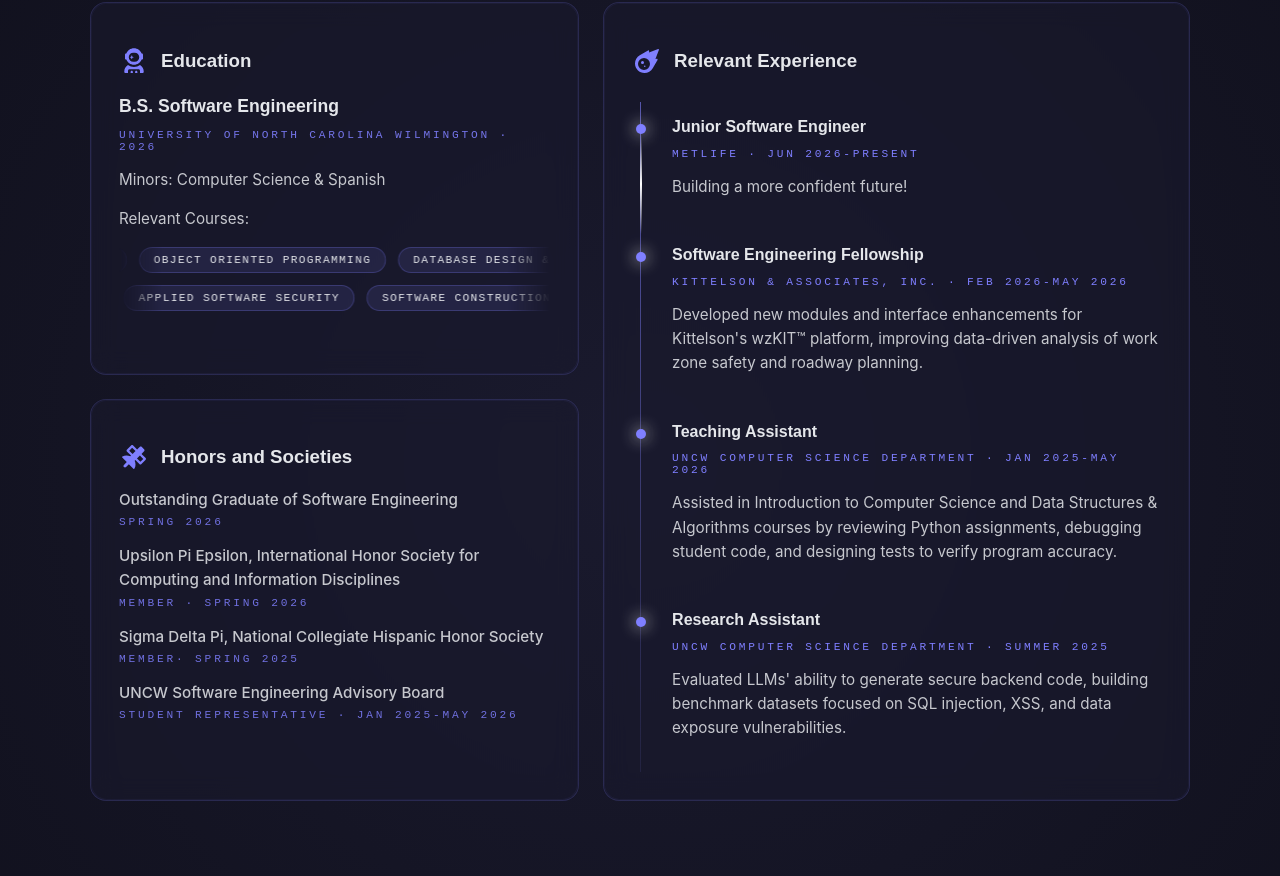
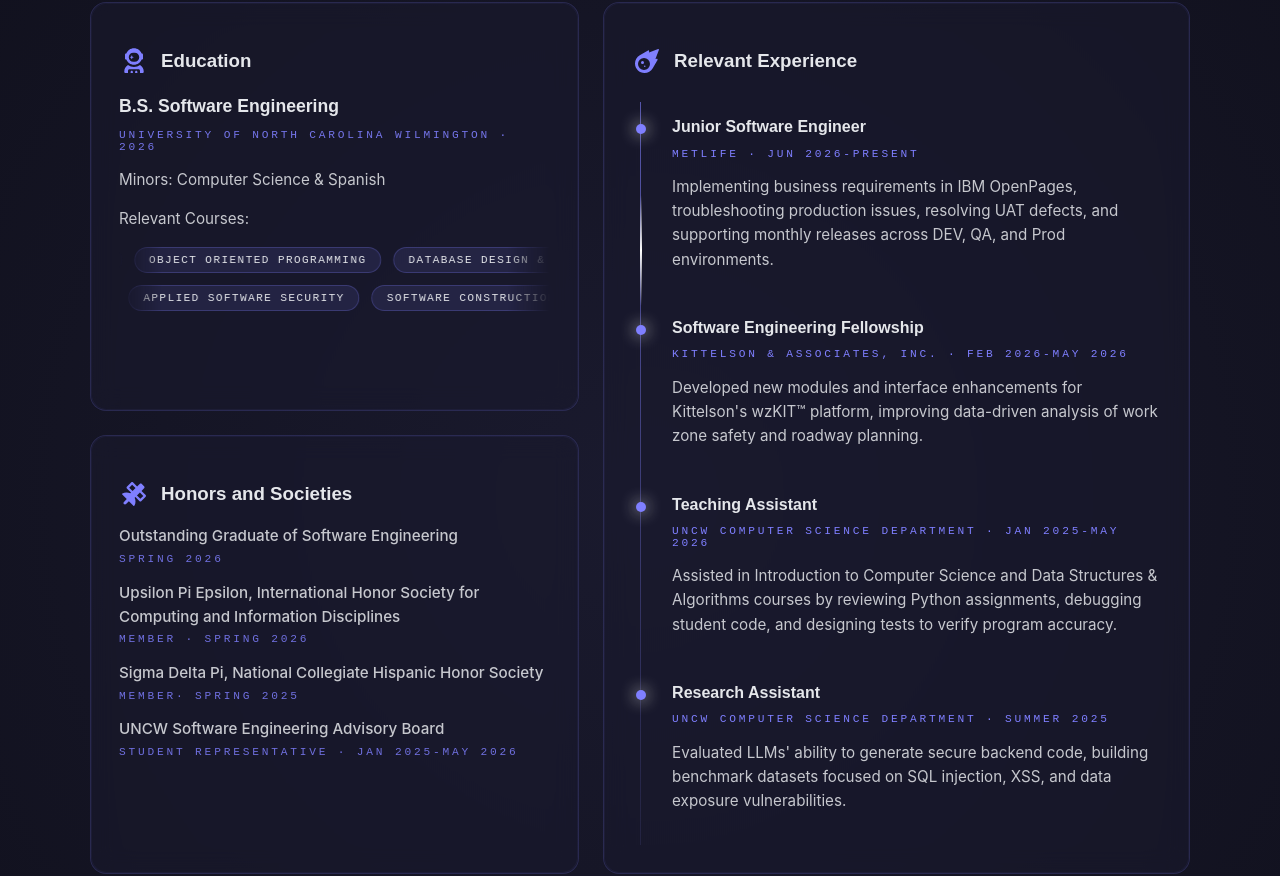
Before and after one commit to mika-collins/mika-collins.github.io, a React (Vite) app: page / in a window 1280 px wide. Shown: the part 1426-2302 px from the top of the page. Built offline with nearby package versions, Linux system fonts and the light colour scheme; no server answers.

Commit message:
feat: update description of most recent experience

```diff
--- a/src/i18n/en.ts
+++ b/src/i18n/en.ts
@@ -63,7 +63,7 @@ const en = {
           {
             title: "Junior Software Engineer",
             company: "MetLife · Jun 2026-Present",
-            description: "Building a more confident future!"
+            description: "Implementing business requirements in IBM OpenPages, troubleshooting production issues, resolving UAT defects, and supporting monthly releases across DEV, QA, and Prod environments."
           },
           {
             title: "Software Engineering Fellowship",
--- a/src/i18n/es.ts
+++ b/src/i18n/es.ts
@@ -63,7 +63,7 @@ const es = {
           {
             title: "Ingeniera de Software Junior",
             company: "MetLife · Jun 2026-Presente",
-            description: "¡Construyendo un futuro con más confianza!"
+            description: "Implementando requisitos comerciales en IBM OpenPages, solucionando problemas de producción, resolviendo defectos de UAT y apoyando lanzamientos mensuales en entornos DEV, QA y Prod."
           },
           {
             title: "Beca de Ingeniería de Software",
```
